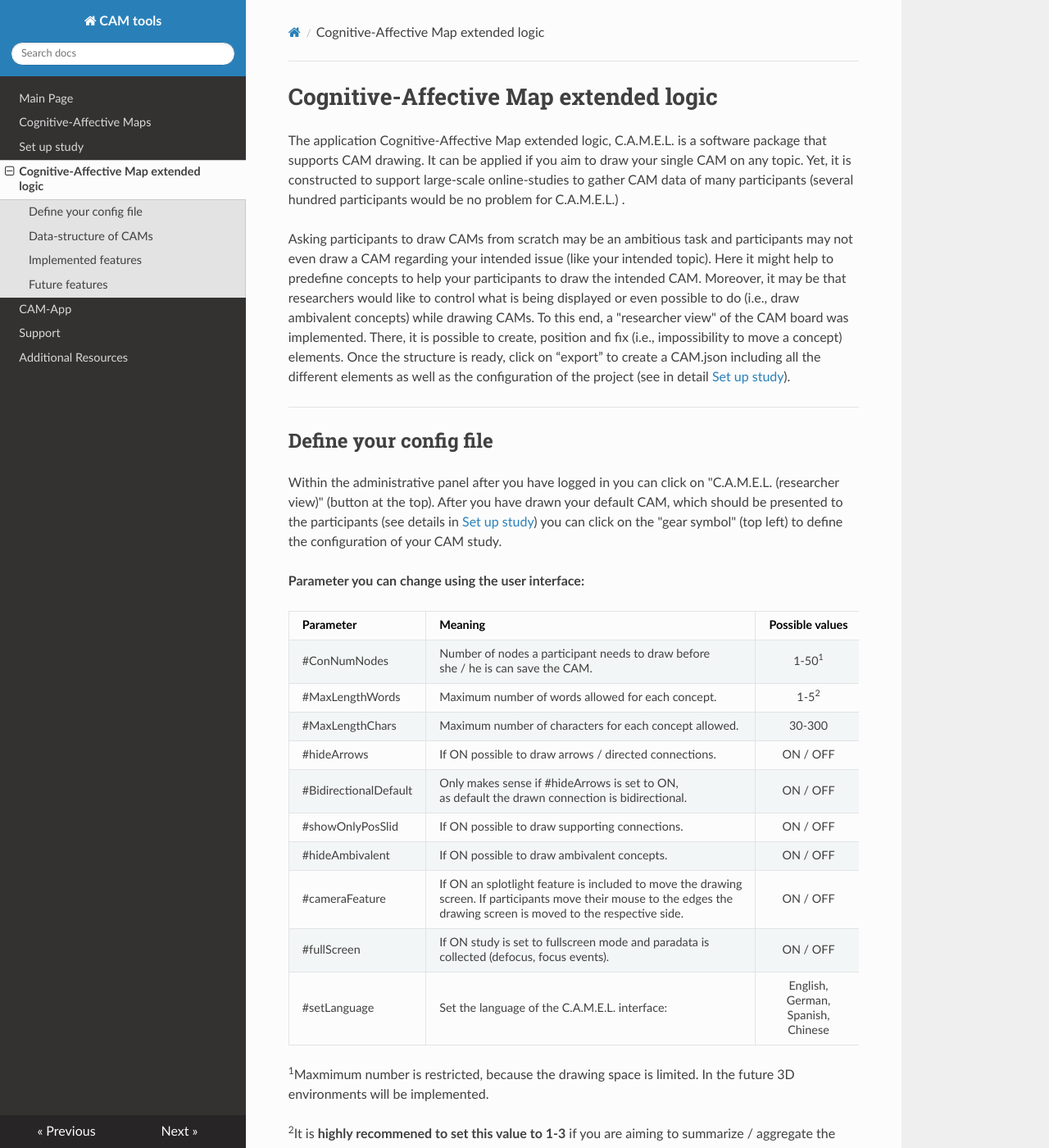
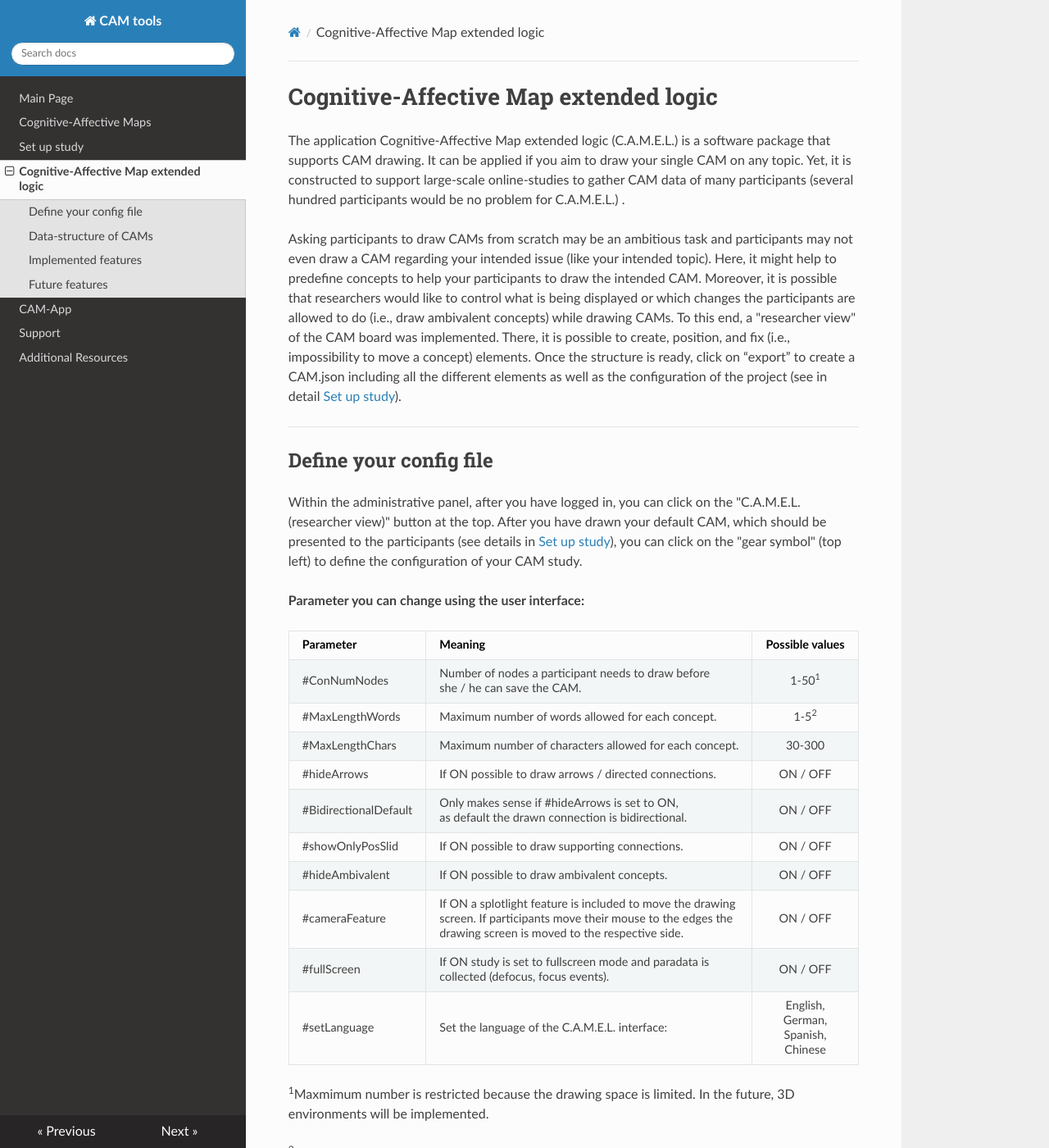
Before and after one commit to FennStatistics/CAMtools_documentation, an MkDocs documentation site: the page built from docs/Cognitive-Affective Map extended logic.md, in a window 1280 px wide and 1400 px high. Shown: the whole window at 82% size. Built offline with MkDocs 1.6.1, drawn with Linux system fonts in a browser that asks for light colours; nearby versions of some CDN libraries; some of the changed text lies outside the part shown.

Commit message:
SpellChecking2_Christophe

```diff
--- a/docs/Cognitive-Affective Map extended logic.md
+++ b/docs/Cognitive-Affective Map extended logic.md
@@ -1,39 +1,39 @@
 Cognitive-Affective Map extended logic
 =====
 
-The application Cognitive-Affective Map extended logic, C.A.M.E.L. is a software package that supports CAM drawing. It can be applied if you aim to draw your single CAM on any topic. Yet, it is constructed to support large-scale online-studies to gather CAM data of many participants (several hundred participants would be no problem for C.A.M.E.L.) .
+The application Cognitive-Affective Map extended logic (C.A.M.E.L.) is a software package that supports CAM drawing. It can be applied if you aim to draw your single CAM on any topic. Yet, it is constructed to support large-scale online-studies to gather CAM data of many participants (several hundred participants would be no problem for C.A.M.E.L.) .
 
-Asking participants to draw CAMs from scratch may be an ambitious task and participants may not even draw a CAM regarding your intended issue (like your intended topic). Here it might help to predefine concepts to help your participants to draw the intended CAM. Moreover, it may be that researchers would like to control what is being displayed or even possible to do (i.e., draw ambivalent concepts) while drawing CAMs. To this end, a "researcher view" of the CAM board was implemented. There, it is possible to create, position and fix (i.e., impossibility to move a concept) elements. Once the structure is ready, click on “export” to create a CAM.json including all the different elements as well as the configuration of the project (see in detail [Set up study](Set up study.md)).
+Asking participants to draw CAMs from scratch may be an ambitious task and participants may not even draw a CAM regarding your intended issue (like your intended topic). Here, it might help to predefine concepts to help your participants to draw the intended CAM. Moreover, it is possible that researchers would like to control what is being displayed or which changes the participants are allowed to do (i.e., draw ambivalent concepts) while drawing CAMs. To this end, a "researcher view" of the CAM board was implemented. There, it is possible to create, position, and fix (i.e., impossibility to move a concept) elements. Once the structure is ready, click on “export” to create a CAM.json including all the different elements as well as the configuration of the project (see in detail [Set up study](Set up study.md)).
 
 
 ***
 Define your config file
 ------------
 
-Within the administrative panel after you have logged in you can click on "C.A.M.E.L. (researcher view)" (button at the top). After you have drawn your default CAM, which should be presented to the participants (see details in [Set up study](Set up study.md)) you can click on the "gear symbol" (top left) to define the configuration of your CAM study.
+Within the administrative panel, after you have logged in, you can click on the "C.A.M.E.L. (researcher view)" button at the top. After you have drawn your default CAM, which should be presented to the participants (see details in [Set up study](Set up study.md)), you can click on the "gear symbol" (top left) to define the configuration of your CAM study.
 
 
 **Parameter you can change using the user interface:**
 
 | Parameter   |      Meaning      |  Possible values |
 |----------|:-------------|:------:|
-| #ConNumNodes    | Number of nodes a participant needs to draw before <br> she / he is can save the CAM. | 1-50<sup>1</sup> |
+| #ConNumNodes    | Number of nodes a participant needs to draw before <br> she / he can save the CAM. | 1-50<sup>1</sup> |
 | #MaxLengthWords | Maximum number of words allowed for each concept.   |  1-5<sup>2</sup> |
-| #MaxLengthChars | Maximum number of characters for each concept allowed. | 30-300 |
+| #MaxLengthChars | Maximum number of characters allowed for each concept. | 30-300 |
 | #hideArrows | If ON possible to draw arrows / directed connections. | ON / OFF |
 | #BidirectionalDefault | Only makes sense if #hideArrows is set to ON, <br> as default the drawn connection is bidirectional. | ON / OFF |
 | #showOnlyPosSlid | If ON possible to draw supporting connections. | ON / OFF |
 | #hideAmbivalent | If ON possible to draw ambivalent concepts. | ON / OFF |
-| #cameraFeature | If ON  an splotlight feature is included to move the drawing <br> screen. If participants move their mouse to the edges the <br> drawing screen is moved to the respective side. | ON / OFF |
+| #cameraFeature | If ON a splotlight feature is included to move the drawing <br> screen. If participants move their mouse to the edges the <br> drawing screen is moved to the respective side. | ON / OFF |
 | #fullScreen | If ON study is set to fullscreen mode and paradata is <br> collected (defocus, focus events). | ON / OFF |
 | #setLanguage | Set the language of the C.A.M.E.L. interface: | English, <br> German, <br> Spanish, <br> Chinese |
 
 
-<sup>1</sup>Maxmimum number is restricted, because the drawing space is limited. In the future 3D environments will be implemented.
+<sup>1</sup>Maxmimum number is restricted because the drawing space is limited. In the future, 3D environments will be implemented.
 
 <sup>2</sup>It is **highly recommened to set this value to 1-3** if you are aiming to summarize / aggregate the CAM data. Instruct participants to avoid writing sentences and to draw instead multiple concepts.
 
-*Remark: It is no recommended to write directly into the config file, except you know what you are doing. Certain configurations are set to default values and should not be changed. By programming your CAM <a href="https://camtools-documentation.readthedocs.io/en/master/Set%20up%20study/#program-on-scratch" target="_blank">on scratch</a> you are able to set reminders to program even adaptive designs.*
+*Remark: It is not recommended to write directly into the config file. Certain configurations are set to default values and should not be changed. By programming your CAM <a href="https://camtools-documentation.readthedocs.io/en/master/Set%20up%20study/#program-on-scratch" target="_blank">on scratch</a> you are able to set reminders to program even adaptive designs.*
 
 ***
 Data-structure of CAMs
@@ -41,10 +41,10 @@
 
 
 
-The CAM itself is a Java Script object, which is temporarily stored on the client-side. Every CAM, concept or connector is a Java Script class, whereby the *constructer* is initializing a single instance of that respective class. Within the arrays <code>nodes</code> and <code>connectors</code> all the drawn (or deleted) concepts (nodes) respective connectors (edges) are stored.
+The CAM itself is a Java Script object which is temporarily stored on the client-side. Every CAM, concept or connector is a Java Script class, whereby the *constructer* is initializing a single instance of that respective class. Within the arrays <code>nodes</code> and <code>connectors</code>, all the drawn (or deleted) concepts (nodes) respective connectors (edges) are stored.
 
 
-In the following all the parameters of the *constructer* of the CAM, concept and connector is explained:
+In the following, all the parameters of the *constructer* of the CAM, concept and connector is explained:
 
 
 **Cognitive-Affective Map** has the following data structure when initialized, whereby the single parameters are explained below:
@@ -186,7 +186,7 @@
 > => If a participant violates any of the configuration a pop-up informs the participants what she / he has done wrong.
 
 
-Using the Java Script library Cytoscape all kinds of real-time pre- or post-processing analysis are possible in real-time and it is possible to implement adaptive study designs (see <a href="https://camtools-documentation.readthedocs.io/en/master/Set%20up%20study/#example-studies" target="_blank">example study section</a>).
+Using the Java Script library Cytoscape, all kinds of real-time pre- or post-processing analysis are possible in real-time and it is possible to implement adaptive study designs (see <a href="https://camtools-documentation.readthedocs.io/en/master/Set%20up%20study/#example-studies" target="_blank">example study section</a>).
 
 
 
```
Also changed, not shown: other parts of docs/Cognitive-Affective Map extended logic.md (+5 -5 lines), README.md (+4 -4 lines), docs/Additional Resources.md (+6 -6 lines), docs/Set up study.md (+32 -32 lines).
